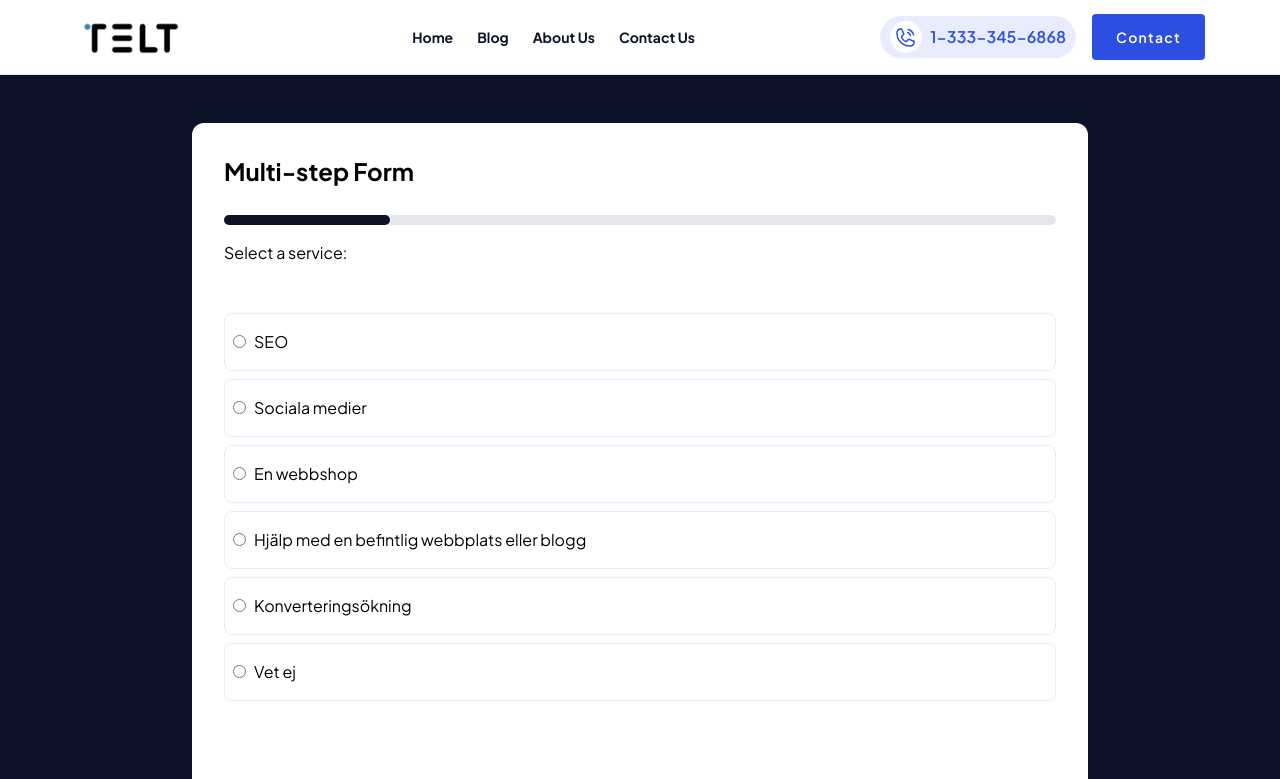
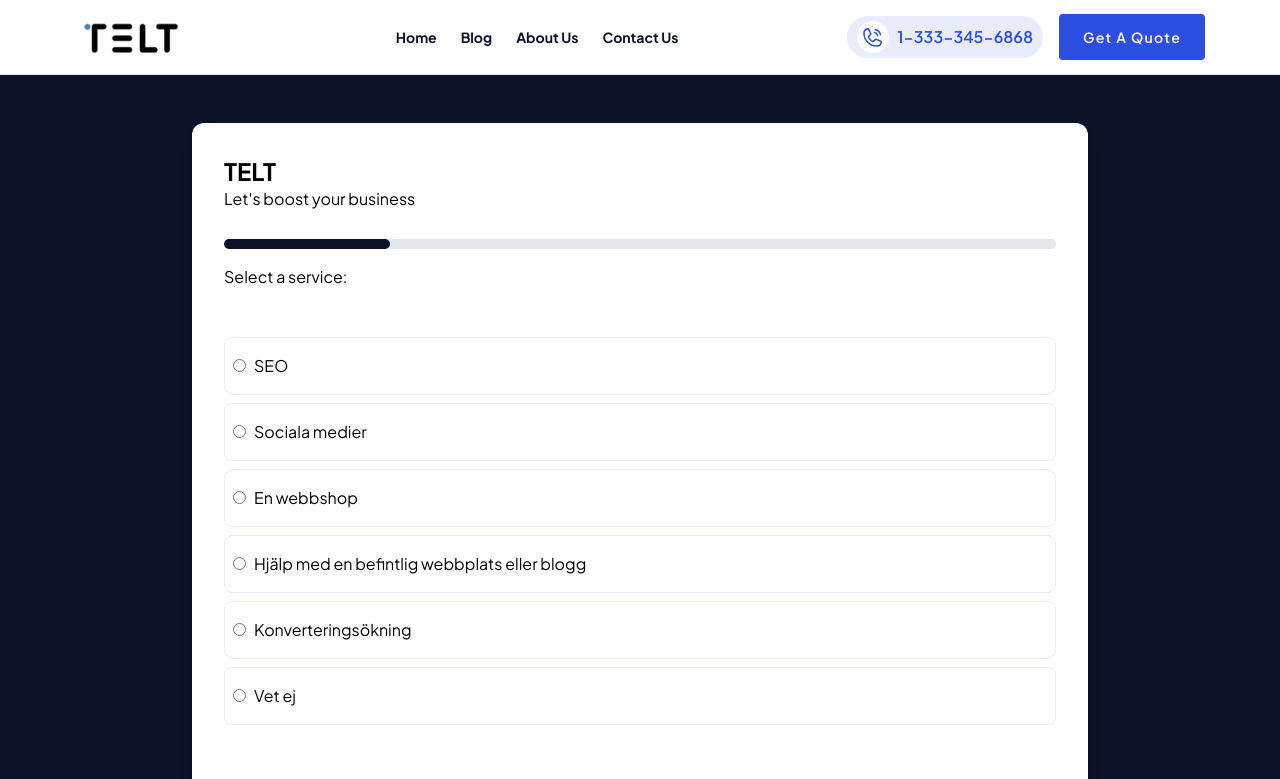
Before and after one commit to nasimmdemon/new_telt, a Next.js app: page /contact in a window 1280 px wide. Shown: the top 779 px of the page. Built offline with nearby package versions, Linux system fonts and the light colour scheme; what react-select-country-list would draw is missing.

Commit message:
Contact form responsive and added link to menu and slider one

```diff
--- a/src/app/contact/multiStepForm.js
+++ b/src/app/contact/multiStepForm.js
@@ -416,8 +416,9 @@ const MultiStepForm = () => {
 
   return (
     <div className="pb-44 pt-12 flex items-center justify-center bg-black">
-      <div className="w-[70%] pb-6 bg-white p-8 rounded-xl shadow-lg relative transition-transform duration-500">
-        <h2 className="text-2xl font-bold mb-6">Multi-step Form</h2>
+      <div className="w-[70%] max-sm:w-[95%] max-w-[1250px] pb-6 bg-white p-8 rounded-xl shadow-lg relative transition-transform duration-500">
+        <h2 className="text-2xl font-bold ">TELT</h2>
+        <p className="mb-6">Let's boost your business</p>
         <div className="relative pt-1 mb-4">
           <div className="flex mb-2 items-center justify-between">
             <div className="w-full bg-gray-200 rounded-full h-2.5 dark:bg-barColor">
--- a/src/components/Header/Elements/MenuFunctionIcons.js
+++ b/src/components/Header/Elements/MenuFunctionIcons.js
@@ -38,7 +38,7 @@ export default function MenuFunctionIcons(props) {
             href={"/contact"}
             className="button-main text-button-sm max-sm:hidden"
           >
-            Contact
+            Get A quote
           </Link>
         </div>
         <div className="list__icons flex items-center">
--- a/src/components/Sections/Slider/SliderOne.js
+++ b/src/components/Sections/Slider/SliderOne.js
@@ -28,7 +28,7 @@ export default function SliderOne({ data, className }) {
               </Link>
               <Link
                 className={`${Styles.contactButton} button-main bg-grey`}
-                href="/pages/contact-us"
+                href="/contact"
               >
                 Kontakta oss
               </Link>
```
